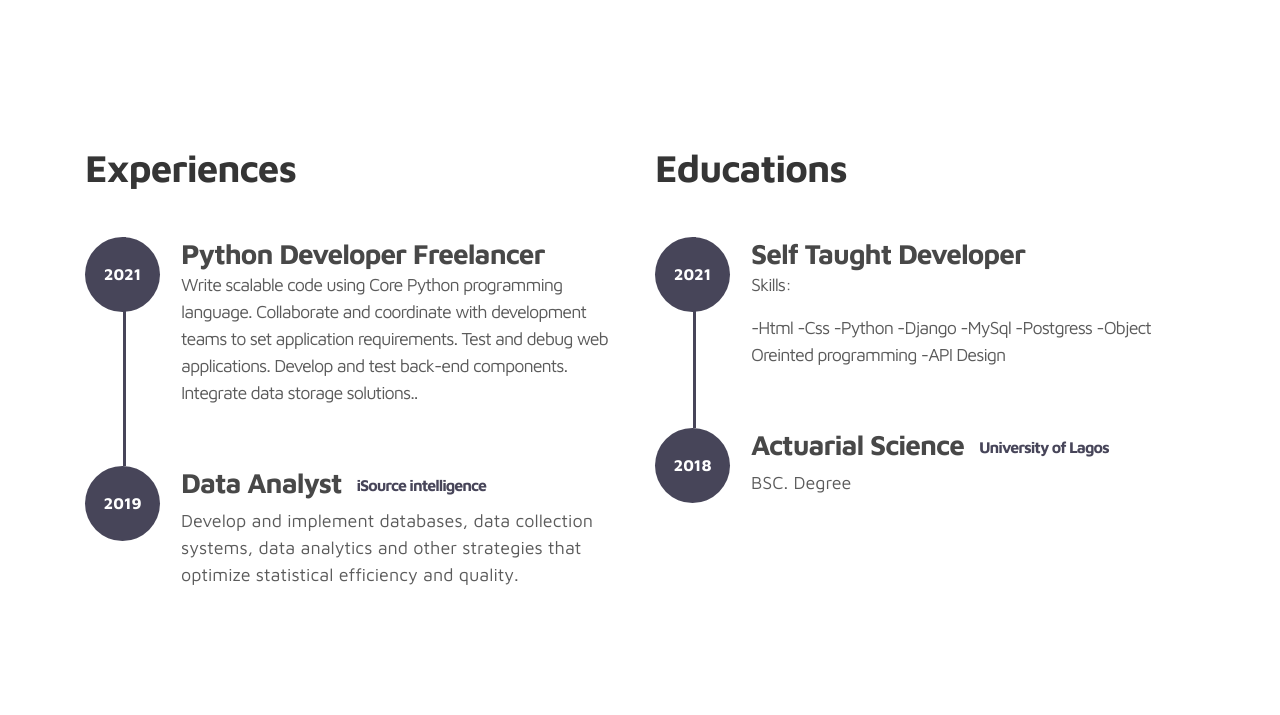
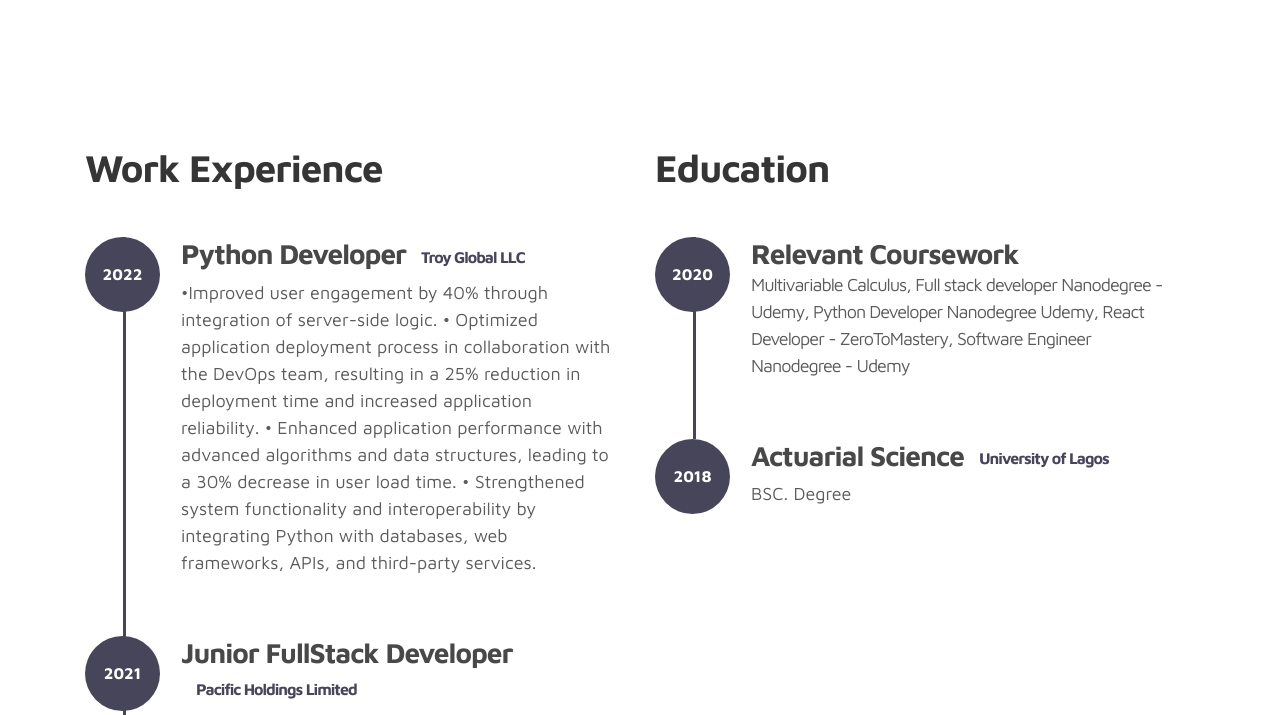
Before and after one commit to Devcamtude/myportfolioDjango, a Django app: page / in a window 1280 px wide. Shown: the part 1559-2274 px from the top of the page. Run offline with Django 4.2, Linux system fonts and the light colour scheme; some libraries are stand-ins or nearby versions.

Commit message:
Contact Update

```diff
--- a/website/templates/index.html
+++ b/website/templates/index.html
@@ -155,50 +155,78 @@ https://www.tooplate.com/view/2115-marvel
     <section class="resume py-5 d-lg-flex justify-content-center align-items-center" id="resume">
         <div class="container">
             <div class="row">
-
+              <!--Update the work experience section-->
                 <div class="col-lg-6 col-12">
-                  <h2 class="mb-4">Experiences</h2>
+                  <h2 class="mb-4">Work Experience</h2>
 
                     <div class="timeline">
                         <div class="timeline-wrapper">
                              <div class="timeline-yr">
-                                  <span>2021</span>
+                                  <span>2022</span>
                              </div>
                              <div class="timeline-info">
-                                  <h3><span>Python Developer Freelancer</span>
-                                  <p>Write scalable code using Core Python programming language.
-                                     Collaborate and coordinate with development teams to set application requirements.
-                                     Test and debug web applications.
-                                     Develop and test back-end components.
-                                     Integrate data storage solutions..</p>
+                                  <h3><span>Python Developer</span><small>Troy Global LLC</small></h3>
+                                  <p>•Improved user engagement by 40% through integration of server-side logic.
+                                    •	Optimized application deployment process in collaboration with the DevOps team, resulting in a 25% reduction in deployment time and increased application reliability.
+                                    •	Enhanced application performance with advanced algorithms and data structures, leading to a 30% decrease in user load time.
+                                    •	Strengthened system functionality and interoperability by integrating Python with databases, web frameworks, APIs, and third-party services.
+                                    </p>
                              </div>
                         </div>
 
                         <div class="timeline-wrapper">
                             <div class="timeline-yr">
-                                <span>2019</span>
+                                <span>2021</span>
                             </div>
                             <div class="timeline-info">
-                                <h3><span>Data Analyst</span><small>iSource intelligence</small></h3>
-                                <p>Develop and implement databases, data collection systems, data analytics and other strategies that optimize statistical efficiency and quality.</p>
+                                <h3><span>Junior FullStack Developer</span><small>Pacific Holdings Limited</small></h3>
+                                <p>•	Developed server-side logic and API endpoints using Django, improving the application's functionality.
+                                  •	Collaborated with the SRE Team to transition to a container-based deployment model, enhancing deployment efficiency.
+                                  •	Optimized database schemas and queries for improved data storage and retrieval performance.
+                                  •	Revamped the company website, leading to a significant 30% increase in user engagement.
+                                  •	Implemented code restructuring techniques resulting in a remarkable 15% reduction in page load time, boosting user engagement.
+                                  </p>
                             </div>
                         </div>
+                        <div class="timeline-wrapper">
+                          <div class="timeline-yr">
+                              <span>2020</span>
+                          </div>
+                          <div class="timeline-info">
+                              <h3><span>ENR Audit Intern</span><small>KPMG</small></h3>
+                              <p>•	Corrected 15+ inaccuracies in corporate records, ensuring regulatory compliance and accuracy.
+                                •	Collaborated with cross-functional teams to recover over $10K in erroneous transactions by analyzing bank statements.
+                                •	Streamlined audit process, reducing turnaround time by 30% while maintaining high accuracy.
+                                </p>
+                          </div>
+                      </div>
+                      <div class="timeline-wrapper">
+                        <div class="timeline-yr">
+                            <span>2019</span>
+                        </div>
+                        <div class="timeline-info">
+                            <h3><span>Data Analyst Intern</span><small>iSource intelligence</small></h3>
+                            <p>•	Developed and executed a comprehensive data management strategy, resulting in a 30% increase in data accuracy and efficiency.
+                              •	Collaborated with cross-functional teams to design and implement automated reporting tools, reducing manual labour by 25 hours per week.
+                              •	Conducted extensive market research, and identified key trends and patterns, resulting in the implementation of targeted marketing campaigns that increased customer engagement by 20%.
+                              </p>
+                        </div>
+                    </div>
 
                     </div>
                 </div>
-
+                <!--Update Education section-->
                 <div class="col-lg-6 col-12">
-                  <h2 class="mb-4 mobile-mt-2">Educations</h2>
+                  <h2 class="mb-4 mobile-mt-2">Education</h2>
 
                     <div class="timeline">
                         <div class="timeline-wrapper">
                              <div class="timeline-yr">
-                                  <span>2021</span>
+                                  <span>2020</span>
                              </div>
                              <div class="timeline-info">
-                                  <h3><span>Self Taught Developer</span>
-                                  <p>Skills:</p>
-                                  <p>-Html -Css    -Python     -Django     -MySql      -Postgress      -Object Oreinted programming    -API Design</p>
+                                  <h3><span>Relevant Coursework</span>
+                                  <p>Multivariable Calculus,  Full stack developer Nanodegree - Udemy, Python Developer Nanodegree Udemy, React Developer - ZeroToMastery, Software Engineer Nanodegree - Udemy</p>
                              </div>
                         </div>
 
@@ -219,6 +247,7 @@ https://www.tooplate.com/view/2115-marvel
         </div>
     </section>
 
+    <!--Update Contact Section-->
     <!-- CONTACT -->
     <section class="contact py-5" id="contact">
       <div class="container">
@@ -231,13 +260,11 @@ https://www.tooplate.com/view/2115-marvel
 
             <div class="contact-info d-flex justify-content-between align-items-center py-4 px-lg-5">
                 <div class="contact-info-item">
-                  <h3 class="mb-3 text-white">Say hello</h3>
-                  <p class="footer-text mb-0">669 559 5111</p>
-                  <p><a href="mailto:hello@company.co">camtude2018@gmail.com</a></p>
+                  <h3 class="mb-3 text-white">Get in touch</h3>
                 </div>
-
+                  <!--Update Github link -->
                 <ul class="social-links">
-                     <li><a href="https://www.github.com/devcamtude" class="uil uil-dribbble" data-toggle="tooltip" data-placement="left" title="github"></a></li>
+                     <li><a href="https://www.github.com/devcamtude" class="uil uil-github" data-toggle="tooltip" data-placement="left" title="github"></a></li>
                      <li><a href="https://www.instagram.com/devcamtude" class="uil uil-instagram" data-toggle="tooltip" data-placement="left" title="Instagram"></a></li>
                      <li><a href="https://youtube.com/channel/UC0W9ePd2cMrYbB1ZgSS-YYg" class="uil uil-youtube" data-toggle="tooltip" data-placement="left" title="Youtube"></a></li>
                 </ul>
@@ -281,7 +308,7 @@ https://www.tooplate.com/view/2115-marvel
                <div class="row">
 
                     <div class="col-lg-12 col-12">
-                        <p class="copyright-text text-center">Copyright &copy; 2022 Devcamtude . All rights reserved</p>
+                        <p class="copyright-text text-center">Copyright &copy; 2023 Devcamtude . All rights reserved</p>
                     </div>
 
                </div>
```
